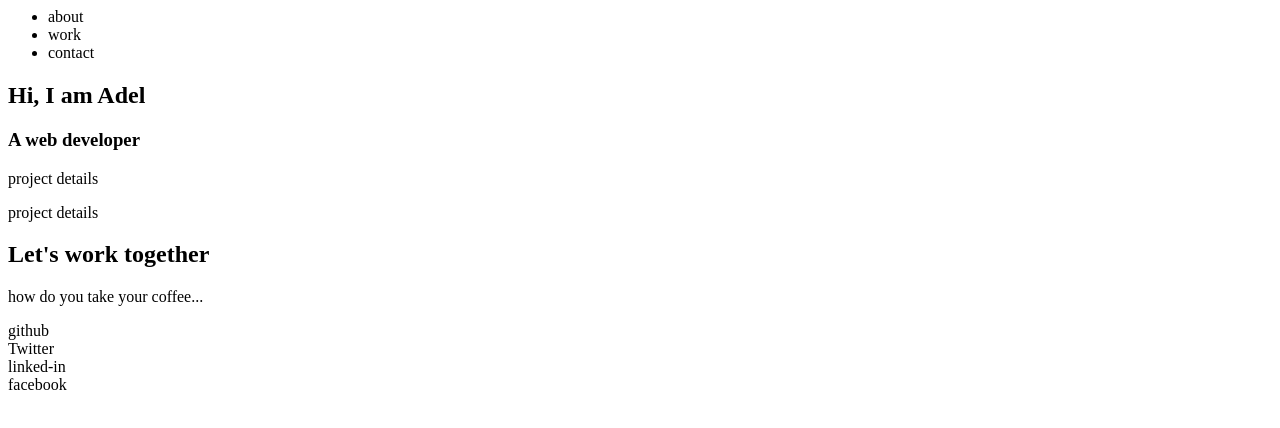
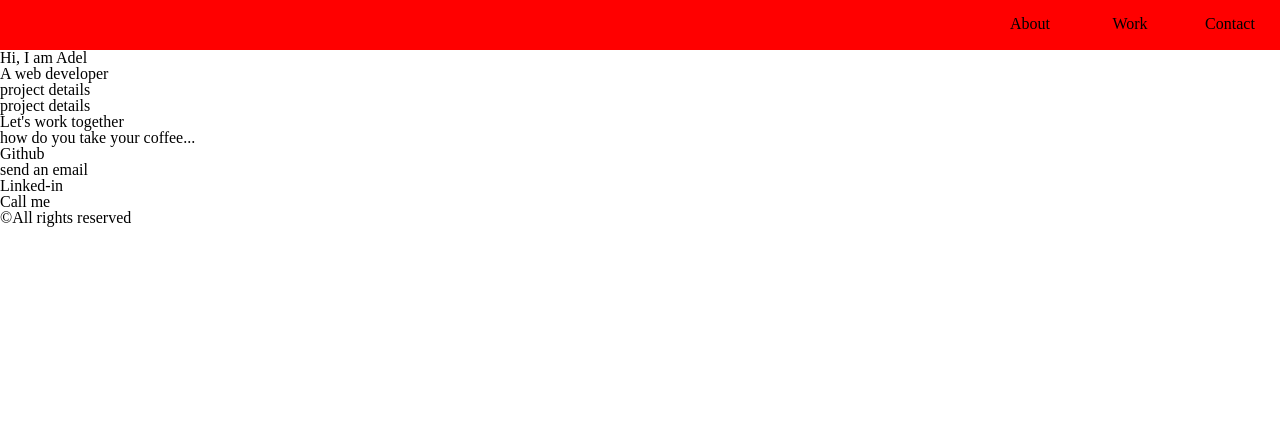
Before and after one commit to a-adel-dev/portfolio, a plain HTML site: page index.html in a window 1280 px wide. Drawn offline with Linux system fonts and the light colour scheme.

Commit message:
navbar CSS

```diff
--- /dev/null
+++ b/css/main.css
@@ -0,0 +1,134 @@
+/* CSS RESET*/
+
+
+/* http://meyerweb.com/eric/tools/css/reset/
+   v2.0 | 20110126
+   License: none (public domain)
+*/
+
+html, body, div, span, applet, object, iframe,
+h1, h2, h3, h4, h5, h6, p, blockquote, pre,
+a, abbr, acronym, address, big, cite, code,
+del, dfn, em, img, ins, kbd, q, s, samp,
+small, strike, strong, sub, sup, tt, var,
+b, u, i, center,
+dl, dt, dd, ol, ul, li,
+fieldset, form, label, legend,
+table, caption, tbody, tfoot, thead, tr, th, td,
+article, aside, canvas, details, embed,
+figure, figcaption, footer, header, hgroup,
+menu, nav, output, ruby, section, summary,
+time, mark, audio, video {
+	margin: 0;
+	padding: 0;
+	border: 0;
+	font-size: 100%;
+	font: inherit;
+	vertical-align: baseline;
+}
+/* HTML5 display-role reset for older browsers */
+article, aside, details, figcaption, figure,
+footer, header, hgroup, menu, nav, section {
+	display: block;
+}
+body {
+	line-height: 1;
+}
+ol, ul {
+	list-style: none;
+}
+blockquote, q {
+	quotes: none;
+}
+blockquote:before, blockquote:after,
+q:before, q:after {
+	content: '';
+	content: none;
+}
+table {
+	border-collapse: collapse;
+	border-spacing: 0;
+}
+
+/* END OF CSS RESET */
+
+/* GENERAL STYLES */
+
+a {
+    text-decoration: none;
+    color: inherit;
+}
+
+/* END OF GENERAL STYLES */
+
+/*NAV */
+
+#nav-bar {
+
+    background: red;
+    width: 100%;
+}
+
+#nav-bar ul {
+    display: flex;
+    justify-content: center;
+
+}
+
+#nav-bar li {
+    display: inline-block;
+    width: 100px;
+    height: 50px;
+    text-align: center;
+
+    position: relative;
+}
+
+#nav-bar li:hover{
+    background-color: yellow;
+    transition: all ease-in-out 200ms;
+}
+
+#nav-bar a{
+    display: block;
+    padding: 1rem;
+    text-transform: capitalize;
+
+
+}
+
+@media (min-width:480px) {
+    #nav-bar ul {
+        justify-content: end;
+
+    }
+
+    #nav-bar li:hover {
+        background-color: inherit;
+    }
+
+    #nav-bar a::before {
+        content:"";
+        display: block;
+        background-color:black;
+        height: 5px;
+        width: 0%;
+        top: 0;
+        left: 0;
+
+        position: absolute;
+    }
+
+    #nav-bar a:hover {
+        font-weight: bold;
+    }
+
+
+    #nav-bar a:hover::before {
+        width: 100%;
+
+        transition: all ease-in-out 250ms;
+    }
+
+
+}
--- a/index.html
+++ b/index.html
@@ -3,14 +3,15 @@
     <meta charset="UTF-8">
     <meta name="viewport" content="width=device-width, initial-scale=1.0">
     <title>Ahmad AbdulRahman Portfolio</title>
+    <link rel="stylesheet" href="css/main.css">
 </head>
 <body>
     <header>
         <section id="nav-bar">
             <ul>
-                <li>about</li>
-                <li>work</li>
-                <li>contact</li>
+                <li> <a href="#welcome-section" class="nav-link">about</a></li>
+                <li> <a href="#projects" class="nav-link">work</a></li>
+                <li> <a href="#contact" class="nav-link">contact</a></li>
             </ul>
         </section>
     </header>
@@ -31,16 +32,16 @@
             <h1>Let's work together</h1>
             <p>how do you take your coffee...</p>
             <section id="social-links">
-                <div class="social-link">github</div>
-                <div class="social-link">Twitter</div>
-                <div class="social-link">linked-in</div>
-                <div class="social-link">facebook</div>
+                <div class="social-link">Github</div>
+                <div class="social-link">send an email</div>
+                <div class="social-link">Linked-in</div>
+                <div class="social-link">Call me</div>
             </section>
         </section>
 
     </body>
     <footer>
-
+        <copy> &copy;All rights reserved</copy>
     </footer>
 </body>
 </html>
```
